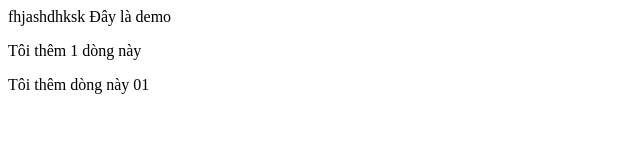
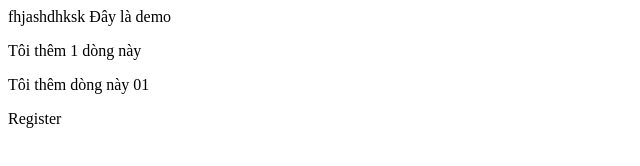
Before and after one commit to myduyen2004/DemoGithub, a plain HTML site: page index.html in a window 1280 px wide. Shown: the full height of the page, 0-640 px from the left. Drawn offline with Linux system fonts and the light colour scheme.

Commit message:
register usernam, password

```diff
--- a/index.html
+++ b/index.html
@@ -3,3 +3,5 @@
 <p>Tôi thêm 1 dòng này</p>
 
 <p>Tôi thêm dòng này 01</p>
+
+<a>Register</a>
```
